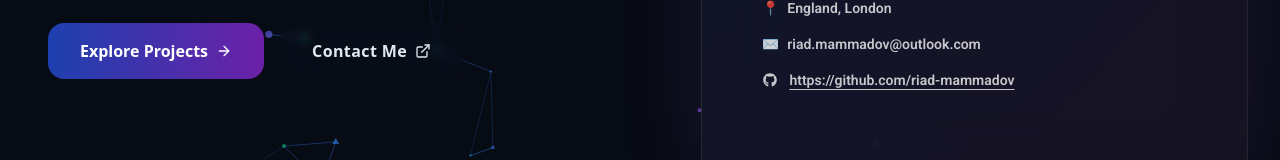
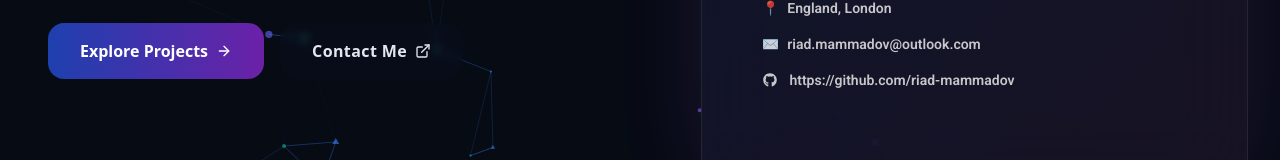
Before and after one commit to riad-mammadov/Portfolio, a Next.js app: page / in a window 1280 px wide. Shown: the part 495-655 px from the top of the page. Built offline with nearby package versions, Linux system fonts and the light colour scheme.

Commit message:
remove underline and link

```diff
--- a/components/templates/ContactSection.jsx
+++ b/components/templates/ContactSection.jsx
@@ -71,11 +71,7 @@ function ContactSection({ heading }) {
                   <span role="img" aria-label="github" className="font-emoji">
                     <FaGithub />
                   </span>
-                  <Link
-                    target="_blank"
-                    href={contact.github}
-                    className="underline underline-offset-4"
-                  >
+                  <Link target="_blank" href={contact.github} className="">
                     {contact.github}
                   </Link>
                 </div>
```
